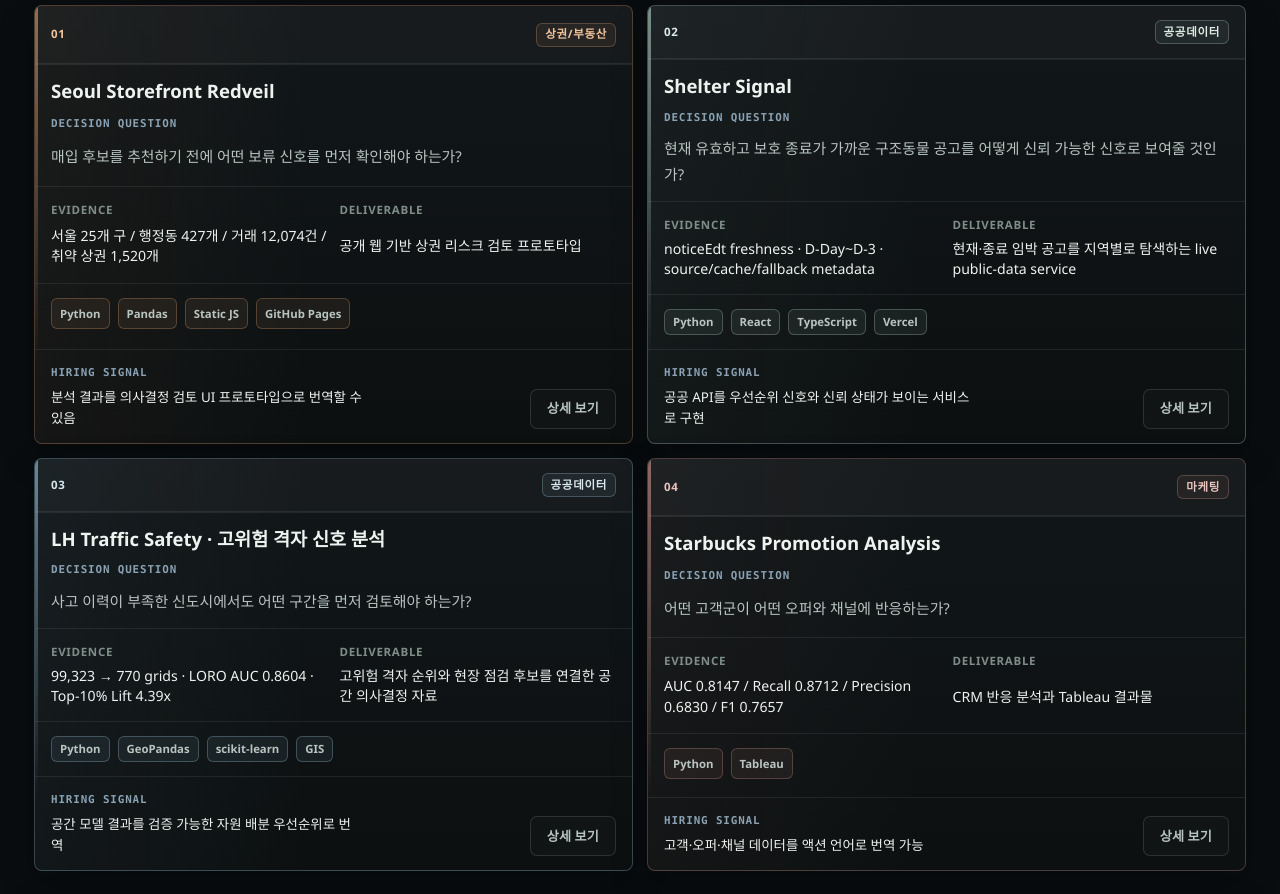
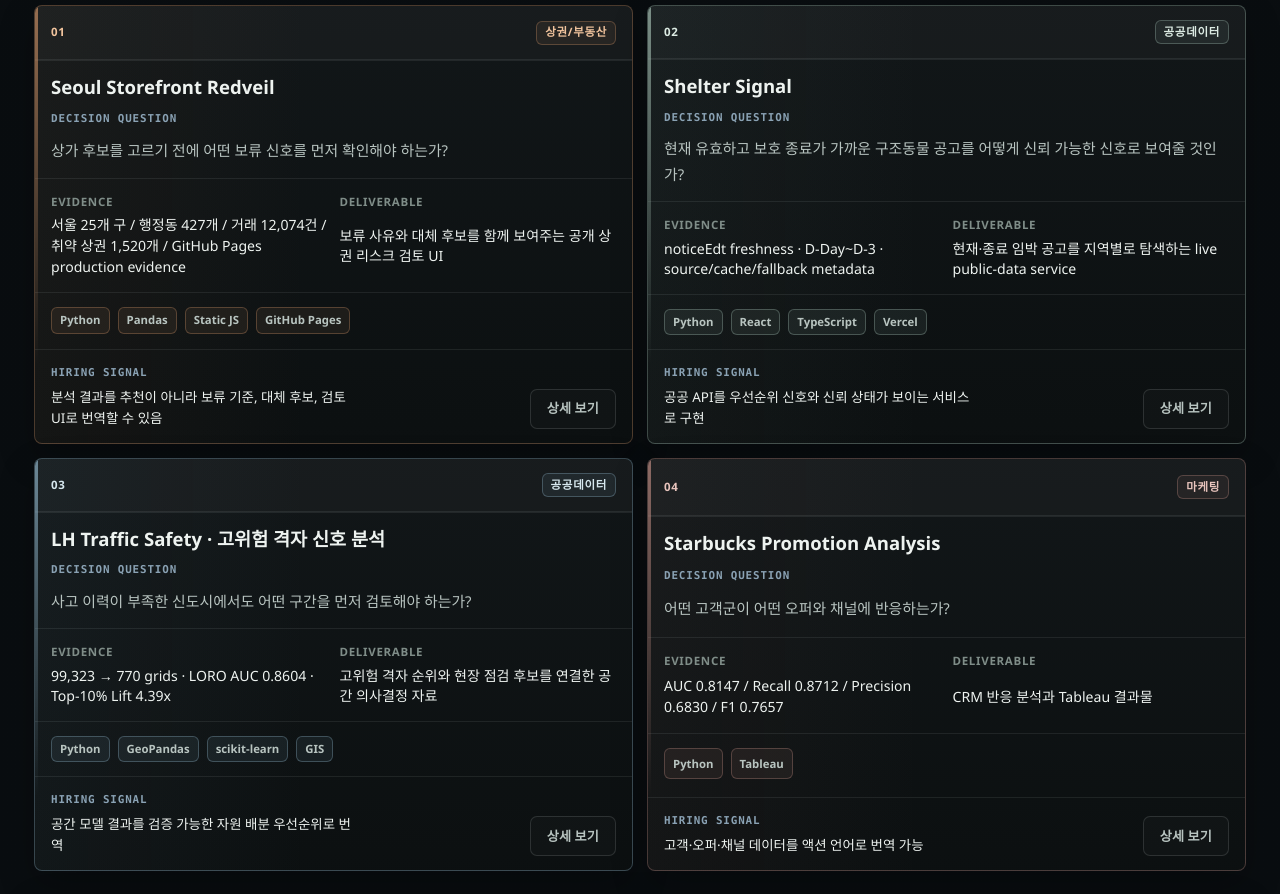
Before and after one commit to dffxonnb-cyber/signal-archive, a Next.js app: page / in a window 1280 px wide. Shown: the part 1880-2774 px from the top of the page. Built offline with nearby package versions, Linux system fonts and the light colour scheme.

Commit message:
refine Redveil portpolio positioning

```diff
--- a/content/projects.ts
+++ b/content/projects.ts
@@ -267,7 +267,7 @@
     status: "featured",
     category: "대표 프로젝트",
     primaryDomain: "상권/부동산",
-    summary: "매입 후보를 고르기 전에 확인해야 할\n리스크 근거를 한 화면에 정리한 상권 검토 프로토타입입니다.",
+    summary: "상가 후보를 고르기 전에 먼저 멈춰야 할\n가격 부담·거래 둔화·과밀 신호를 검토하는\n상권 리스크 UI입니다.",
     period: "2026",
     format: "개인 프로젝트",
     domains: ["상권 분석", "공공데이터", "리스크 모델링", "웹 구현"],
@@ -279,36 +279,36 @@
     coreTags: ["리스크 사유", "대체 후보", "공개 사이트", "공공데이터"],
     badges: ["Featured", "End-to-End", "Public-facing"],
     context:
-      "상권 분석 자료는 많지만, 매입 전 검토 단계에서 어떤 신호를 보류 사유로 읽어야 하는지까지 연결해주는 도구는 드뭅니다. 선택을 서두르기 전에 리스크와 대체 후보를 함께 검토하는 흐름이 필요했습니다.",
+      "상권 데이터는 많지만, 매입 전 검토 단계에서 어떤 신호를 보류 사유로 읽어야 하는지는 바로 보이지 않습니다. Redveil은 후보를 고르기 전에 가격 부담, 거래 둔화, 과밀 신호와 대체 후보를 먼저 확인하는 흐름으로 설계했습니다.",
     outcome:
-      "공공데이터와 상권 데이터를 묶어 매입 리스크를 설명하는 웹 기반 검토 프로토타입을 만들고, 대체 후보 비교까지 가능한 흐름으로 정리했습니다.",
+      "서울 25개 구 상권·거래 데이터를 정리해 리스크 점수, 보류 사유, 대체 후보 비교를 한 화면에서 검토할 수 있는 공개 웹 UI로 구현했습니다.",
     supportingLine: "보류 근거와 대체 후보를 함께 보여주는 상권 리스크 검토 프로토타입",
     review: {
-      decisionQuestion: "매입 후보를 추천하기 전에 어떤 보류 신호를 먼저 확인해야 하는가?",
-      myRole: "리스크 기준 설계, 거래/상권 데이터 구조화, 공개 웹 서비스 구현",
-      evidence: "서울 25개 구 / 행정동 427개 / 거래 12,074건 / 취약 상권 1,520개",
-      deliverable: "공개 웹 기반 상권 리스크 검토 프로토타입",
-      hiringSignal: "분석 결과를 의사결정 검토 UI 프로토타입으로 번역할 수 있음",
-    },
+      decisionQuestion: "상가 후보를 고르기 전에 어떤 보류 신호를 먼저 확인해야 하는가?",
+      myRole: "리스크 기준 설계, 거래/상권 데이터 구조화, public-safe payload 정리, 정적 웹 UI 구현",
+      evidence: "서울 25개 구 / 행정동 427개 / 거래 12,074건 / 취약 상권 1,520개 / GitHub Pages production evidence",
+      deliverable: "보류 사유와 대체 후보를 함께 보여주는 공개 상권 리스크 검토 UI",
+      hiringSignal: "분석 결과를 추천이 아니라 보류 기준, 대체 후보, 검토 UI로 번역할 수 있음",
+},
     decisionMoment: {
       originalQuestion: "어떤 상권이 좋아 보이는가?",
-      reframedQuestion: "매입 전에 먼저 보류해야 할 신호는 무엇인가?",
+      reframedQuestion: "상가 후보를 고르기 전에 먼저 멈춰야 할 리스크 신호는 무엇인가?",
       keyEvidence: "서울 25개 구, 행정동 427개, 취약 상권 1,520개, 거래 12,074건",
-      finalDeliverable: "공개 웹 기반 상권 리스크 검토 프로토타입",
-      proves: "분석 결과를 의사결정 검토 UI로 번역하는 역량",
-    },
+      finalDeliverable: "보류 사유, 리스크 축, 대체 후보 비교를 연결한 공개 웹 UI",
+      proves: "상권 데이터를 추천 결과가 아니라 검토 기준과 보류 신호로 번역하는 역량",
+},
     cardBrief: {
       problem:
-        "후보를 선택하기 전에 보류 사유와 대체 후보를 한눈에 검토할 필요가 있었음.",
+        "상가 후보를 고르기 전에 가격 부담, 거래 둔화, 과밀 신호를 보류 사유로 먼저 검토할 필요가 있었음.",
       method:
-        "공공데이터와 상권 데이터를 결합해 리스크 기준을 설계하고, 비교 가능한 웹 서비스 흐름으로 구현함.",
+        "서울 구·행정동·거래 데이터를 정리해 리스크 축을 만들고, 보류 사유와 대체 후보를 함께 읽는 정적 웹 UI로 구현함.",
       output: [
         "상권 리스크 점수",
-        "보류 사유 분류",
+        "보류 사유 요약",
         "대체 후보 비교",
-        "웹 기반 공개 페이지",
-      ],
-    },
+        "GitHub Pages 공개 검토 UI",
+  ],
+},
     metrics: [
       { label: "Scope", value: "25 Seoul Districts" },
       { label: "Transactions", value: "12,074 Transactions" },
@@ -412,9 +412,9 @@
       linkNote: "서비스 페이지와 GitHub 저장소 문서에서 서비스 흐름과 설명 자료를 함께 확인할 수 있습니다.",
     },
     focusPoints: [
-      "분석 결과를 문서에 두지 않고 공개 웹사이트 형태로 구현",
-      "리스크 점수보다 보류 사유와 대체 후보가 먼저 읽히는 흐름으로 정보 구조를 설계",
-      "데이터 수집, 가공, 점수 계산, 공개 페이지 배포까지 end-to-end로 연결",
+      "상권 분석 결과를 추천 리스트가 아니라 보류 신호 검토 UI로 구현",
+      "리스크 점수보다 보류 사유와 대체 후보가 먼저 읽히는 정보 구조 설계",
+      "데이터 수집, 가공, 점수 계산, public-safe payload, GitHub Pages 배포까지 end-to-end로 연결",
     ],
     links: [
       {
```
